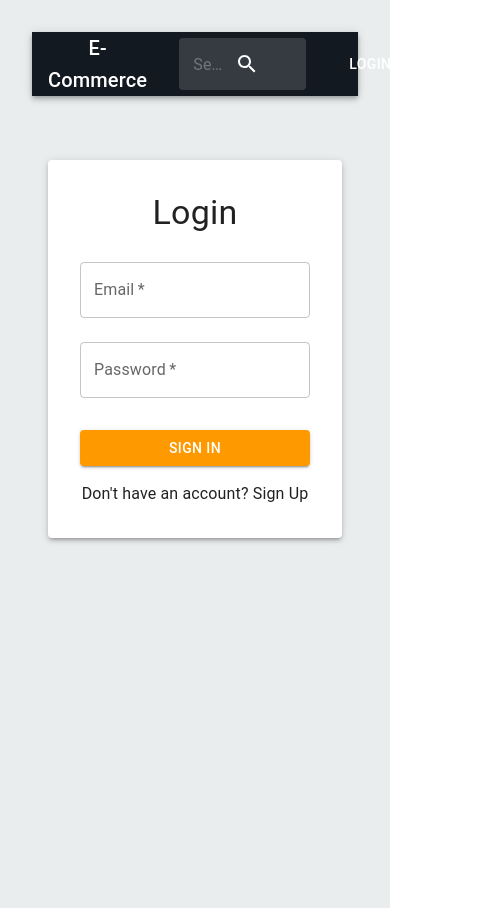
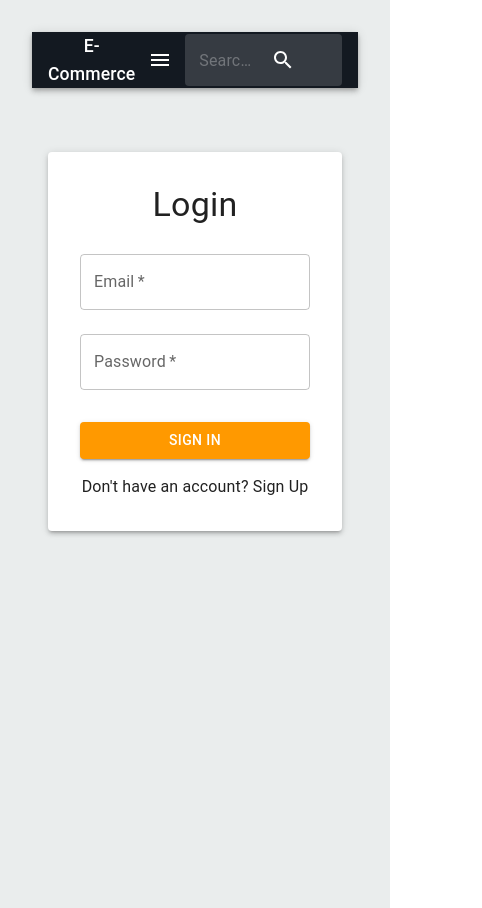
Before and after one commit to RobertJanksGit/e-commerce, a React (Vite) app: page /login in a window 390 px wide. Shown: the whole page, 482 px wide, since content can reach past the window. Built offline with nearby package versions, Linux system fonts and the light colour scheme; no server answers.

Commit message:
Add mobile-responsive navigation drawer and improve Navbar responsiveness

```diff
--- a/src/components/Navbar.tsx
+++ b/src/components/Navbar.tsx
@@ -6,6 +6,7 @@ import { getSearchSuggestions, Product } from "../services/api";
 import { getUserProfile, type UserProfile } from "../services/userProfile";
 import ShoppingCartIcon from "@mui/icons-material/ShoppingCart";
 import SearchIcon from "@mui/icons-material/Search";
+import MenuIcon from "@mui/icons-material/Menu";
 import {
   AppBar,
   Toolbar,
@@ -20,7 +21,19 @@ import {
   TextField,
   Paper,
   Avatar,
+  Drawer,
+  List,
+  ListItem,
+  ListItemText,
+  ListItemIcon,
+  useTheme,
+  useMediaQuery,
+  Divider,
 } from "@mui/material";
+import PersonIcon from "@mui/icons-material/Person";
+import LogoutIcon from "@mui/icons-material/Logout";
+import LoginIcon from "@mui/icons-material/Login";
+import PersonAddIcon from "@mui/icons-material/PersonAdd";
 
 const Navbar = () => {
   const { user, logout, loading } = useAuth();
@@ -30,6 +43,10 @@ const Navbar = () => {
   const [suggestions, setSuggestions] = useState<Product[]>([]);
   const [loadingSuggestions, setLoadingSuggestions] = useState(false);
   const [userProfile, setUserProfile] = useState<UserProfile | null>(null);
+  const [mobileMenuOpen, setMobileMenuOpen] = useState(false);
+
+  const theme = useTheme();
+  const isMobile = useMediaQuery(theme.breakpoints.down("md"));
 
   useEffect(() => {
     const loadUserProfile = async () => {
@@ -79,10 +96,84 @@ const Navbar = () => {
   const handleLogout = async () => {
     try {
       await logout();
+      setMobileMenuOpen(false);
     } catch (error) {
       console.error("Error logging out:", error);
     }
   };
+
+  const handleMobileMenuClick = (path: string) => {
+    navigate(path);
+    setMobileMenuOpen(false);
+  };
+
+  const mobileMenu = (
+    <Drawer
+      anchor="right"
+      open={mobileMenuOpen}
+      onClose={() => setMobileMenuOpen(false)}
+    >
+      <Box sx={{ width: 250, pt: 2 }}>
+        {user ? (
+          <>
+            <Box sx={{ p: 2, display: "flex", alignItems: "center", gap: 2 }}>
+              <Avatar
+                src={userProfile?.photoURL}
+                sx={{ width: 40, height: 40 }}
+              >
+                {userProfile?.displayName?.[0]?.toUpperCase() ||
+                  user.email?.[0].toUpperCase()}
+              </Avatar>
+              <Typography noWrap>
+                {userProfile?.displayName || user.email?.split("@")[0]}
+              </Typography>
+            </Box>
+            <Divider />
+            <List>
+              <ListItem
+                button
+                onClick={() => handleMobileMenuClick("/profile")}
+              >
+                <ListItemIcon>
+                  <PersonIcon />
+                </ListItemIcon>
+                <ListItemText primary="Profile" />
+              </ListItem>
+              <ListItem button onClick={() => handleMobileMenuClick("/cart")}>
+                <ListItemIcon>
+                  <Badge badgeContent={getItemCount()} color="secondary">
+                    <ShoppingCartIcon />
+                  </Badge>
+                </ListItemIcon>
+                <ListItemText primary="Cart" />
+              </ListItem>
+              <ListItem button onClick={handleLogout}>
+                <ListItemIcon>
+                  <LogoutIcon />
+                </ListItemIcon>
+                <ListItemText primary="Logout" />
+              </ListItem>
+            </List>
+          </>
+        ) : (
+          <List>
+            <ListItem button onClick={() => handleMobileMenuClick("/login")}>
+              <ListItemIcon>
+                <LoginIcon />
+              </ListItemIcon>
+              <ListItemText primary="Login" />
+            </ListItem>
+            <ListItem button onClick={() => handleMobileMenuClick("/signup")}>
+              <ListItemIcon>
+                <PersonAddIcon />
+              </ListItemIcon>
+              <ListItemText primary="Sign Up" />
+            </ListItem>
+          </List>
+        )}
+      </Box>
+    </Drawer>
+  );
 
   if (loading) {
     return (
@@ -96,14 +187,29 @@ const Navbar = () => {
 
   return (
     <AppBar position="static">
-      <Toolbar sx={{ gap: 2 }}>
+      <Toolbar sx={{ gap: { xs: 1, md: 2 } }}>
         <Link to="/" style={{ textDecoration: "none", color: "white" }}>
-          <Typography variant="h6" component="div" sx={{ flexShrink: 0 }}>
+          <Typography
+            variant="h6"
+            component="div"
+            sx={{
+              flexShrink: 0,
+              fontSize: { xs: "1.1rem", sm: "1.25rem" },
+            }}
+          >
             E-Commerce
           </Typography>
         </Link>
 
-        <Box sx={{ flexGrow: 1, maxWidth: 600, mx: 2 }}>
+        <Box
+          sx={{
+            flexGrow: 1,
+            maxWidth: { sm: "100%", md: 600 },
+            mx: { xs: 0, md: 2 },
+            order: { xs: 3, md: 2 },
+            width: { xs: "100%", md: "auto" },
+          }}
+        >
           <Autocomplete
             freeSolo
             options={suggestions}
@@ -197,7 +303,36 @@ const Navbar = () => {
           />
         </Box>
 
-        <Box sx={{ display: "flex", alignItems: "center", gap: 2, ml: "auto" }}>
+        <Box
+          sx={{
+            display: "flex",
+            alignItems: "center",
+            gap: { xs: 1, md: 2 },
+            ml: "auto",
+            order: { xs: 2, md: 3 },
+          }}
+        >
+          {isMobile ? (
+            <>
+              {user && (
+                <Link to="/cart" style={{ color: "white" }}>
+                  <IconButton color="inherit" size="small">
+                    <Badge badgeContent={getItemCount()} color="secondary">
+                      <ShoppingCartIcon />
+                    </Badge>
+                  </IconButton>
+                </Link>
+              )}
+              <IconButton
+                color="inherit"
+                onClick={() => setMobileMenuOpen(true)}
+                size="small"
+              >
+                <MenuIcon />
+              </IconButton>
+            </>
+          ) : (
+            <>
               {user ? (
                 <>
                   <Link
@@ -222,7 +357,13 @@ const Navbar = () => {
                       {userProfile?.displayName?.[0]?.toUpperCase() ||
                         user.email?.[0].toUpperCase()}
                     </Avatar>
-                <Typography variant="body1" sx={{ whiteSpace: "nowrap" }}>
+                    <Typography
+                      variant="body1"
+                      sx={{
+                        whiteSpace: "nowrap",
+                        display: { xs: "none", lg: "block" },
+                      }}
+                    >
                       {userProfile?.displayName || user.email?.split("@")[0]}
                     </Typography>
                   </Link>
@@ -247,8 +388,11 @@ const Navbar = () => {
                   </Link>
                 </>
               )}
+            </>
+          )}
         </Box>
       </Toolbar>
+      {mobileMenu}
     </AppBar>
   );
 };
```
Lines whose indentation alone changed are shown as unchanged.
